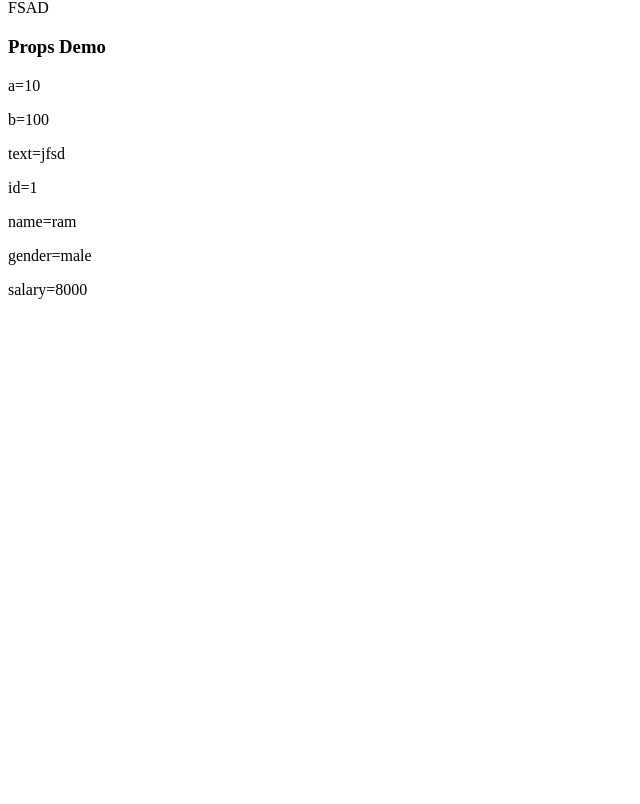
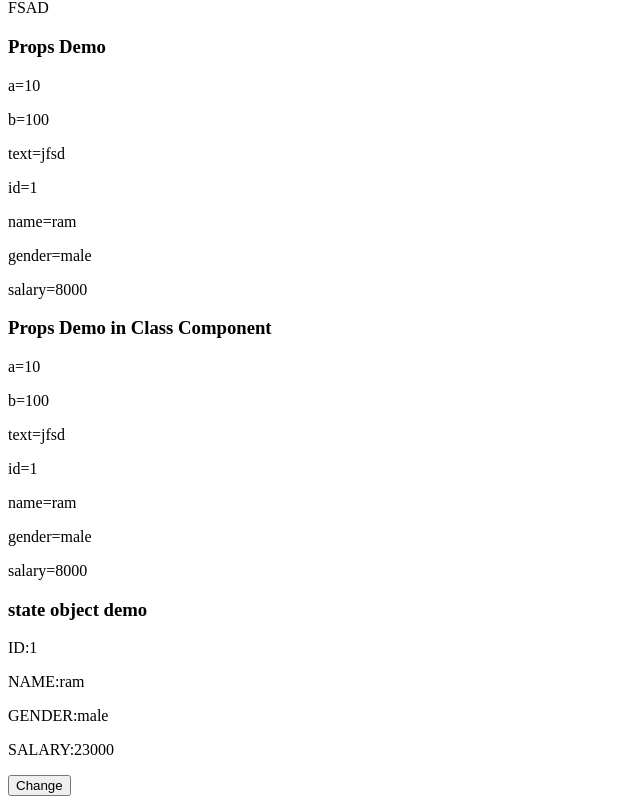
Before and after one commit to sathyavani28/demoreactapp2026, a React (Vite) app: page / in a window 1280 px wide. Shown: the part 681-1485 px from the top of the page, without its empty margins (0-640 px from the left). Before the commit the page ends 996 px from the top, so only its background shows below. Built offline with nearby package versions, Linux system fonts and the light colour scheme.

Commit message:
updated props and state

```diff
--- a/src/App.jsx
+++ b/src/App.jsx
@@ -8,6 +8,8 @@ import Demo1 from "./pages/Demo1"
 import Demo2 from "./pages/Demo2"
 import Demo3 from "./pages/Demo3"
 import Demo4 from "./pages/Demo4"
+import Demo5 from "./pages/Demo5"
+import Demo6 from "./pages/Demo6"
 
 function App() {
 
@@ -29,6 +31,10 @@ function App() {
 
         <Demo4 a={a} b={100} text={txt} emp={emp}/>
 
+        <Demo5 a={a} b={100} text={txt} emp={emp}/>
+
+        <Demo6/>
+
     </div>
   )
 }
--- a/src/pages/Demo2.jsx
+++ b/src/pages/Demo2.jsx
@@ -6,7 +6,7 @@ export default function Demo2()
 {
   return (
 
-    <div class="card">
+    <div className="card">
 
         <div className="card-img-wrapper">
 
--- /dev/null
+++ b/src/pages/Demo5.jsx
@@ -0,0 +1,21 @@
+import React, { Component } from 'react'
+
+export default class Demo5 extends Component
+{
+  render() {
+    return (
+      <div>
+          <h3>Props Demo in Class Component</h3>
+
+      <p>a={this.props.a}</p>
+      <p>b={this.props.b}</p>
+      <p>text={this.props.text}</p>
+      <p>id={this.props.emp.id}</p>
+      <p>name={this.props.emp.name}</p>
+      <p>gender={this.props.emp.gender}</p>
+      <p>salary={this.props.emp.salary}</p>
+
+      </div>
+    )
+  }
+}
--- /dev/null
+++ b/src/pages/Demo6.jsx
@@ -0,0 +1,35 @@
+import React, { Component } from 'react'
+
+export default class Demo6 extends Component
+{
+    constructor()  // this will be invoked when component renders
+    {
+        super()
+        this.state = {id:1,name:"ram",gender:"male",salary:23000}   // object - key value pair
+    }
+
+    // arrow function syntax
+
+    change = () =>  {
+        this.setState({id:2,name:"ram123",gender:"female",salary:25000})
+
+        // we are modifying the state object
+    }
+
+  render()
+  {
+    return (
+      <div>
+             <h3>state object demo</h3>
+
+             <p>ID:{this.state.id}</p>
+             <p>NAME:{this.state.name}</p>
+             <p>GENDER:{this.state.gender}</p>
+             <p>SALARY:{this.state.salary}</p>
+
+              <button onClick={this.change}>Change</button>
+
+      </div>
+    )
+  }
+}
```
